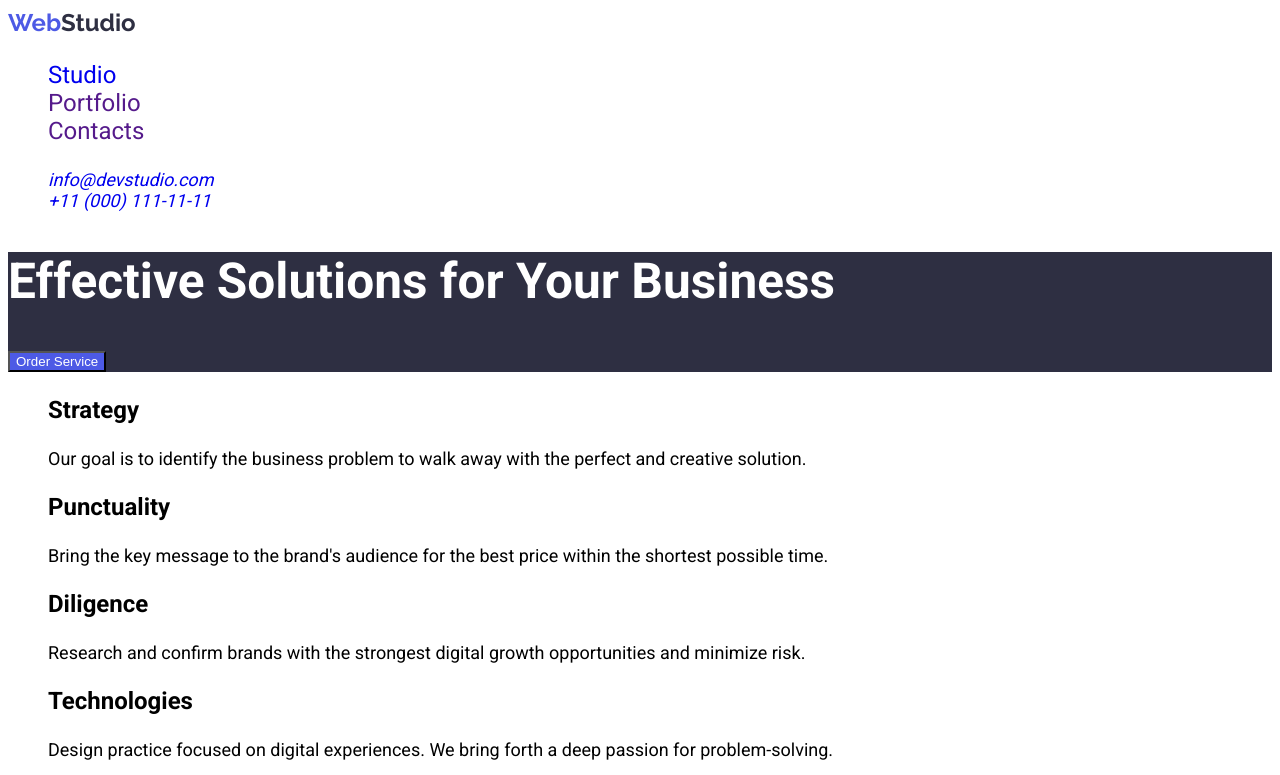
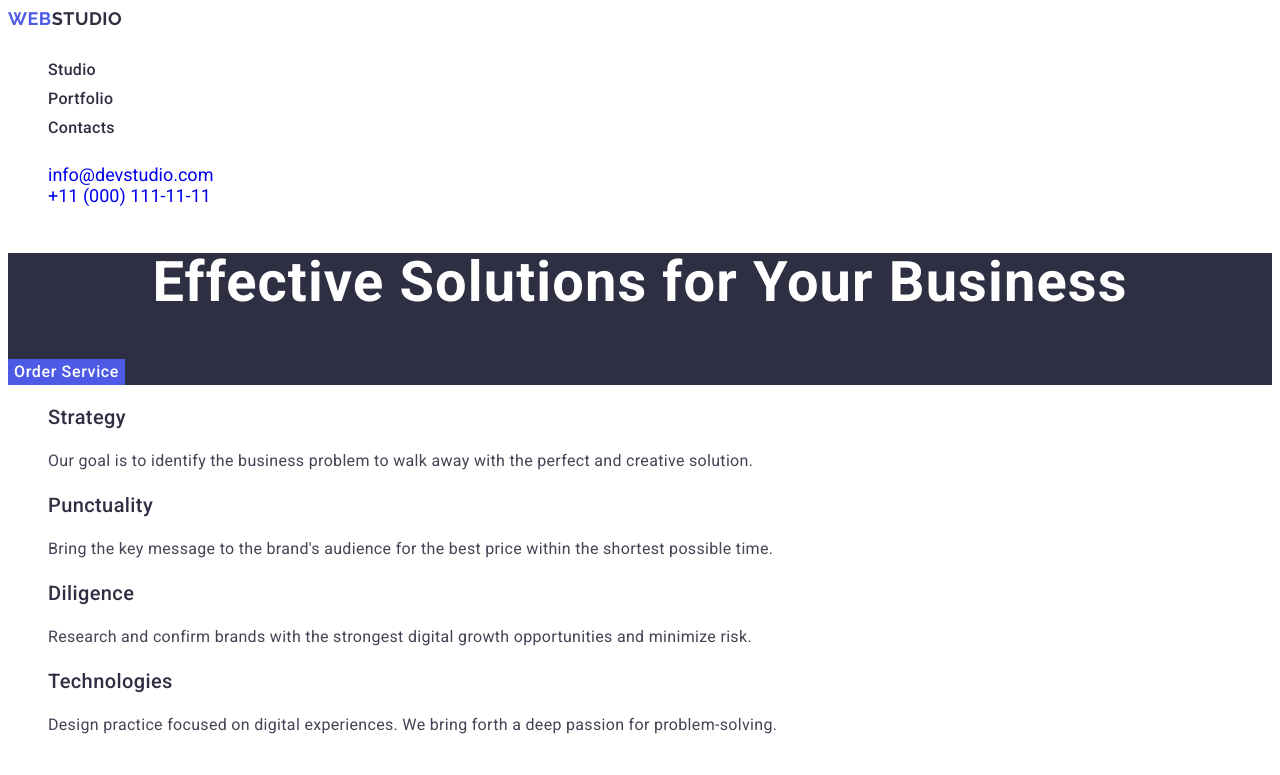
Before and after one commit to dks2007/goit-markup-hw-02, a plain HTML site: page index.html in a window 1280 px wide. Shown: the top 775 px of the page. Drawn offline with Linux system fonts and the light colour scheme.

Commit message:
homeWork2

```diff
--- a/css/styles.css
+++ b/css/styles.css
@@ -1,78 +1,159 @@
-bode{
+body{
     font-family: "Roboto", sans-serif;
-    font-size: auto;
     color: #434455;
     background-color: #FFFFFF;
 }
+
 a {
     text-decoration: none;
 }
+
 ul{
     list-style: none;
 }
+
 .nav-list{
     font-family: "Roboto", sans-serif;
     font-size: 24px;
 }
+
+.nav-link{
+    font-weight: 500;        /* товщина шрифту */
+    font-size: 16px;         /* розмір шрифту */
+    line-height: 1.5;        /* висота рядка */
+    letter-spacing: 0.02em;  /* відстань між літерами */
+    color: #2e2f42;
+}
+
+.nav-link:hover,
+.nav-link:focus{
+    color: #404bbf;
+}
+
 .team-member-name{
     font-family: "Roboto", sans-serif;
     font-size: 24px;
 }
+
 .hero-title{
     font-family: "Roboto", sans-serif;
     font-weight: 700;
     font-size: 49.6px;
 }
+
 .team-title{
     font-family: "Roboto", sans-serif;
     font-weight: 700;
     font-size: 49.6px;
 }
+
 .features-item-text{
-    font-family: "Roboto", sans-serif;
-    font-weight: 400;
-    font-size: 18px;
+    font-size: 16px;
+    line-height: 1.5;
+    letter-spacing: 0.02em;
+    color: #434455;
 }
+
 .features-item-title{
-    font-family: "Roboto", sans-serif;
-    font-size: 24px;
+    font-weight: 500;
+    font-size: 20px;
+    line-height: 1.2;
+    letter-spacing: 0.02em;
+    color: #2E2F42;
 }
+
 .contacts-list{
     font-family: "Roboto", sans-serif;
     font-weight: 400;
     font-size: 18px;
 }
+
 .team-member-role{
     font-family: "Roboto", sans-serif;
     font-weight: 400;
     font-size: 18px;
 }
+
+.logo{
+    font-family: "Raleway", sans-serif;
+    font-weight: 700;
+    font-size: 18px;
+    line-height: 1.17;
+    letter-spacing: 0.03em;
+    text-transform: uppercase;
+    color: #4D5AE5;
+}
 .logo, .logo-accent{
     font-family: "Raleway", sans-serif;
     font-weight: 700;
-    font-size: 24px;
+    font-size: 18px;
     color: #4D5AE5;
 }
+
 .logo-accent{
     color: #2E2F42;
 }
+
 .logo-footer{
-        color: #FFFFFF;
-    }
+        color: #F4F4FD;
+}
 .footer-text{
     font-family: "Roboto", sans-serif;
     font-weight: 400;
     font-size: 18px;
+    line-height: 1.5;
+    letter-spacing: 0.02em;
+    color: #F4F4FD;
 }
+
 .hero{
     background-color: #2E2F42;
+}
+
+.hero-title{
+    font-size: 56px;
+    line-height: 1.07;
+    text-align: center;
+    letter-spacing: 0.02em;
     color: #FFFFFF;
 }
+
 .hero-btn{
     background-color: #4D5AE5;
-    color: #FFFFFF;
+    font-family: "Roboto", sans-serif;
+    font-weight: 500;
+    font-size: 16px;
+    line-height: 1.5;
+    letter-spacing: 0.04em;
+    color: #ffffff;
+    cursor: pointer;
+    border: none;
+    transition: background-color 0.3s;
     }
+
+.hero-btn:hover,
+.hero-btn:focus{
+    background-color: #404BBF;
+}
+
  .page-footer{
     background-color: #2E2F42;
     color: #FFFFFF;
 }
+
+.contacts{
+    font-style: normal;
+}
+
+.contacts-link{
+    font-size: 16px;
+    line-height: 1.5;
+    letter-spacing: 0.02em;
+    color: #434455;
+    text-decoration: none;
+}
+
+.contacts-link:hover,
+.contacts-link:focus{
+    color: #404bbf;
+}
--- a/index.html
+++ b/index.html
@@ -4,6 +4,8 @@
     <meta charset="UTF-8">
     <meta name="viewport" content="width=device-width, initial-scale=1.0">
     <link rel="stylesheet" href="./css/styles.css">
+    <link rel="preconnect" href="https://fonts.googleapis.com">
+<link rel="preconnect" href="https://fonts.gstatic.com" crossorigin>
 <link href="https://fonts.googleapis.com/css?family=Roboto:400,500,700&display=swap" rel="stylesheet">
 <link href="https://fonts.googleapis.com/css2?family=Raleway:wght@700&display=swap" rel="stylesheet">
     <title>WebStudio</title>
```
